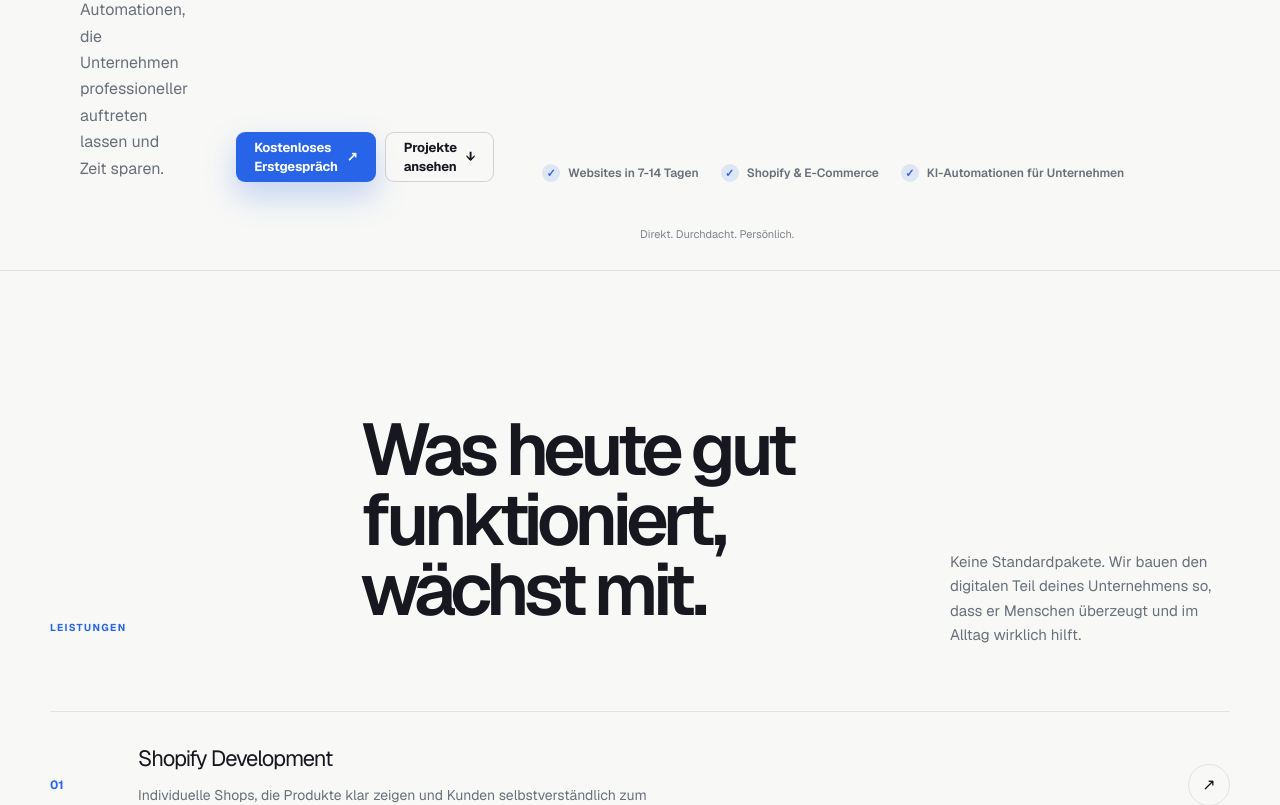
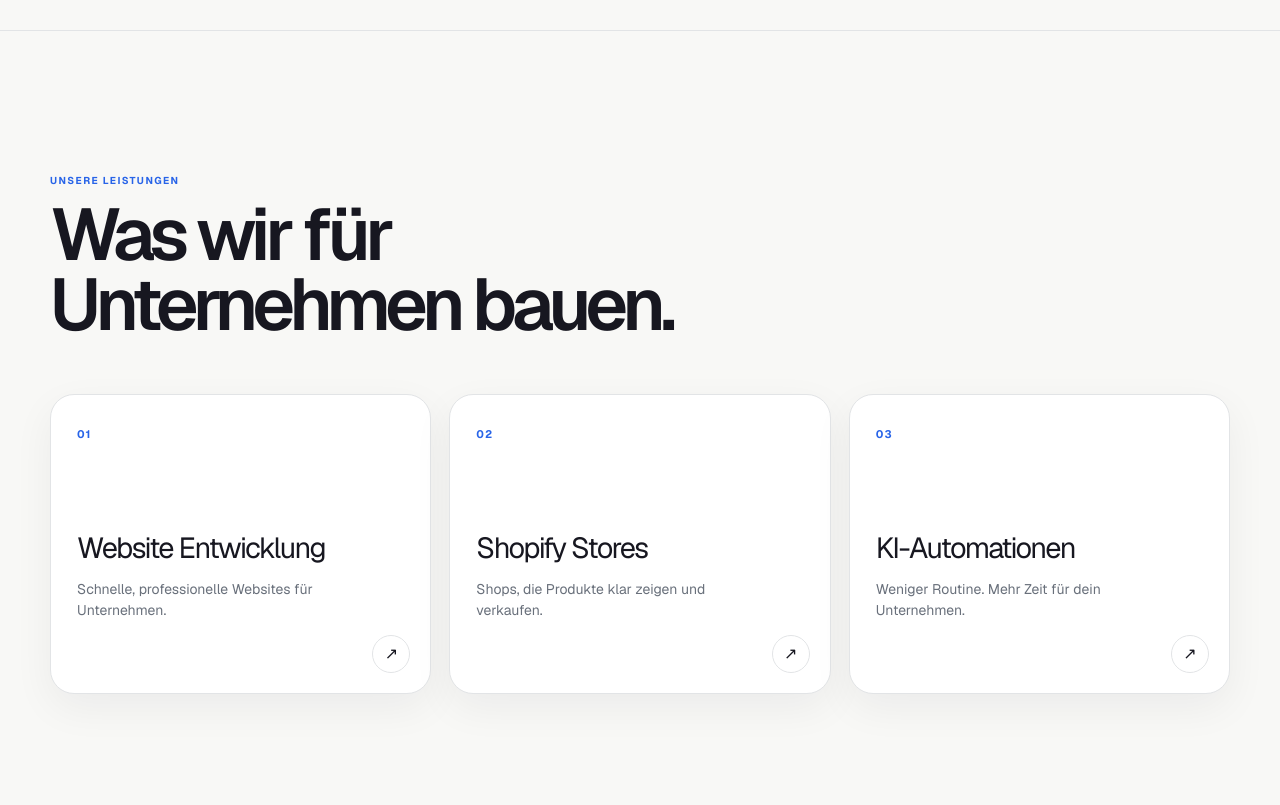
Before and after one commit to fawazkh2/trustway-digital, a Next.js app: page / in a window 1280 px wide. Shown: the part 660-1465 px from the top of the page. Built offline with nearby package versions, Linux system fonts and the light colour scheme.

Commit message:
Simplify homepage hero and services

```diff
--- a/app/page.tsx
+++ b/app/page.tsx
@@ -6,10 +6,9 @@ import { HomeFaq } from "./home-faq";
 import { HomeHeader } from "./home-header";
 
 const services = [
-  { number: "01", title: "Shopify Development", text: "Individuelle Shops, die Produkte klar zeigen und Kunden selbstverständlich zum Kauf führen." },
-  { number: "02", title: "Website Development", text: "Schnelle Websites, die Vertrauen schaffen, Positionierung schärfen und Anfragen auslösen." },
-  { number: "03", title: "AI Automation", text: "Smarte Workflows, die wiederkehrende Arbeit abnehmen und dir spürbar Zeit zurückgeben." },
-  { number: "04", title: "Booking Systems", text: "Buchungserlebnisse, die sich für dein Team ebenso einfach anfühlen wie für deine Kunden." },
+  { number: "01", title: "Website Entwicklung", text: "Schnelle, professionelle Websites für Unternehmen." },
+  { number: "02", title: "Shopify Stores", text: "Shops, die Produkte klar zeigen und verkaufen." },
+  { number: "03", title: "KI-Automationen", text: "Weniger Routine. Mehr Zeit für dein Unternehmen." },
 ];
 const steps = [
   { number: "01", title: "Anfrage", text: "Du erklärst, wo du heute stehst und wohin du willst.", icon: "✦" },
@@ -39,8 +38,8 @@ const shopifyConcepts = concepts.slice(0, 8);
 
 export default function Home() {
   return <main className="home-page"><HomeHeader />
-    <section id="home" className="hero"><div className="hero-grid" aria-hidden="true" /><div className="hero-glow hero-glow-one" aria-hidden="true" /><div className="hero-glow hero-glow-two" aria-hidden="true" /><div className="shell hero-content"><p className="eyebrow fade-up">Webentwicklung · Shopify · KI-Automation</p><h1 className="hero-title fade-up">Websites, Shopify &amp;<br /><span>KI-Lösungen für Unternehmen.</span></h1><div className="hero-bottom fade-up"><p>Wir entwickeln moderne Websites, Shopify Stores und KI-Automationen, die Unternehmen professioneller auftreten lassen und Zeit sparen.</p><div className="button-row"><Link href="/kontakt" className="button button-primary">Kostenloses Erstgespräch <span aria-hidden="true">↗</span></Link><Link href="/portfolio" className="button button-secondary">Projekte ansehen <span aria-hidden="true">↓</span></Link></div><ul className="hero-benefits"><li><span aria-hidden="true">✓</span> Websites in 7-14 Tagen</li><li><span aria-hidden="true">✓</span> Shopify &amp; E-Commerce</li><li><span aria-hidden="true">✓</span> KI-Automationen für Unternehmen</li></ul></div></div><div className="shell hero-caption"><span>Direkt. Durchdacht. Persönlich.</span><span>Für Unternehmen, die weiter wollen.</span></div></section>
-    <section id="services" className="section services-section"><div className="shell"><div className="section-intro"><p className="eyebrow">Leistungen</p><h2>Was heute gut<br />funktioniert, wächst mit.</h2><p>Keine Standardpakete. Wir bauen den digitalen Teil deines Unternehmens so, dass er Menschen überzeugt und im Alltag wirklich hilft.</p></div><div className="services-list">{services.map((service) => <article className="service-row" key={service.number}><span className="service-number">{service.number}</span><div><h3>{service.title}</h3><p>{service.text}</p></div><a href="#contact" className="circle-link" aria-label={`Mehr über ${service.title} erfahren`}><span aria-hidden="true">↗</span></a></article>)}</div></div></section>
+    <section id="home" className="hero hero-direct"><div className="hero-grid" aria-hidden="true" /><div className="hero-glow hero-glow-one" aria-hidden="true" /><div className="hero-glow hero-glow-two" aria-hidden="true" /><div className="shell hero-content"><p className="eyebrow fade-up">Bielefeld &amp; Remote</p><h1 className="hero-title fade-up">Websites, Shopify &amp; KI<br /><span>– alles aus einer Hand.</span></h1><div className="hero-bottom fade-up"><p>Wir entwickeln digitale Lösungen für Unternehmen.</p><div className="button-row"><Link href="/kontakt" className="button button-primary">Kostenloses Erstgespräch <span aria-hidden="true">↗</span></Link><Link href="/portfolio" className="button button-secondary">Portfolio ansehen <span aria-hidden="true">↓</span></Link></div><ul className="hero-benefits"><li><span aria-hidden="true">✓</span> Websites</li><li><span aria-hidden="true">✓</span> Shopify</li><li><span aria-hidden="true">✓</span> KI</li><li><span aria-hidden="true">✓</span> Bielefeld &amp; Remote</li></ul></div></div></section>
+    <section id="services" className="section services-section"><div className="shell"><div className="services-direct-heading"><p className="eyebrow">Unsere Leistungen</p><h2>Was wir für<br />Unternehmen bauen.</h2></div><div className="services-direct-grid">{services.map((service) => <article className="service-direct-card" key={service.number}><span>{service.number}</span><h3>{service.title}</h3><p>{service.text}</p><a href="#contact" aria-label={`Mehr über ${service.title} erfahren`}><span aria-hidden="true">↗</span></a></article>)}</div></div></section>
     <section id="process" className="section process-section"><div className="shell"><div className="section-heading"><div><p className="eyebrow">Zusammenarbeit</p><h2>Wenig Reibung.<br />Viel Klarheit.</h2></div><p className="section-aside">Ein fokussierter Prozess, damit gute Entscheidungen schnell entstehen und dein Projekt nicht im Alltag untergeht.</p></div><div className="process-grid">{steps.map((step) => <article className="process-card" key={step.number}><div className="process-card-top"><span>{step.number}</span><i aria-hidden="true">{step.icon}</i></div><h3>{step.title}</h3><p>{step.text}</p></article>)}</div></div></section>
     <section id="portfolio" className="section portfolio-section"><div className="shell"><div className="section-heading"><div><p className="eyebrow">Shopify Concepts</p><h2>Stores, die man<br />gern entdecken will.</h2></div><p className="portfolio-note">Unabhängige Konzeptstudien für Marken mit Anspruch.</p></div><div className="shopify-concept-grid">{shopifyConcepts.map((concept) => <article className="shopify-concept-card" key={concept.slug}><div className="shopify-concept-preview"><Image src={concept.image} alt={`${concept.title} Konzeptprojekt`} fill sizes="(max-width: 760px) 100vw, 50vw" /></div><div className="shopify-concept-meta"><div><p>{concept.category.replace("Shopify · ", "")}</p><h3>{concept.title}</h3><span>Konzeptprojekt</span></div><Link href={`/portfolio/${concept.slug}`} className="shopify-concept-link">Details <span aria-hidden="true">↗</span></Link></div></article>)}</div></div></section>
     <section className="section trust-section"><div className="shell"><div className="trust-intro"><p className="eyebrow">Warum Trustway Digital</p><h2>Gute digitale Arbeit<br />braucht kein Theater.</h2><p>Sie braucht einen Partner, der zuhört, Verantwortung übernimmt und mit dir eine Lösung baut, die im echten Alltag besteht.</p></div><div className="trust-grid">{reasons.map((reason) => <article key={reason.number}><span>{reason.number}</span><h3>{reason.title}</h3><p>{reason.text}</p></article>)}</div></div></section>
--- a/app/premium.css
+++ b/app/premium.css
@@ -35,6 +35,7 @@ body { background: var(--paper); color: var(--ink); }
 
 /* Home */
 .home-page .hero { min-height: 650px; padding: 132px 0 66px; background: radial-gradient(360px 260px at 88% 10%, color-mix(in srgb, var(--blue) 15%, transparent), transparent 72%), var(--paper); }
+.home-page .hero-direct { min-height: 610px; }
 .home-page .fade-up { animation: none; }
 .home-page .hero-grid { display: none; }
 .home-page .hero-glow-one { top: 3%; right: -42%; width: 330px; opacity: .25; filter: blur(35px); }
@@ -57,6 +58,16 @@ body { background: var(--paper); color: var(--ink); }
 .home-page .service-row .circle-link { display: none; }
 .home-page .service-row h3 { font-size: 22px; }
 .home-page .service-row p { font-size: 14px; line-height: 1.55; }
+.services-direct-heading { margin-bottom: 34px; }
+.services-direct-heading h2 { margin: 0; font-size: clamp(38px, 10vw, 52px); letter-spacing: -.08em; line-height: .94; }
+.services-direct-grid { display: grid; gap: 14px; }
+.service-direct-card { position: relative; min-height: 218px; overflow: hidden; border: 1px solid var(--line); border-radius: var(--studio-radius); padding: 22px; background: var(--studio-surface); box-shadow: var(--studio-shadow); transition: transform 220ms cubic-bezier(.2,.8,.2,1), box-shadow 220ms cubic-bezier(.2,.8,.2,1); }
+.service-direct-card:hover { transform: translateY(-4px); box-shadow: var(--studio-shadow-hover); }
+.service-direct-card > span { color: var(--blue); font-size: 11px; font-weight: 700; letter-spacing: .1em; }
+.service-direct-card h3 { max-width: 260px; margin: 42px 0 8px; font-size: 25px; letter-spacing: -.055em; }
+.service-direct-card p { max-width: 270px; margin: 0; color: var(--muted); font-size: 14px; line-height: 1.55; }
+.service-direct-card > a { position: absolute; right: 20px; bottom: 20px; display: grid; width: 38px; height: 38px; place-items: center; border: 1px solid var(--line); border-radius: 50%; transition: background 180ms ease, color 180ms ease; }
+.service-direct-card > a:hover { background: var(--ink); color: var(--paper); }
 .home-page .process-section { background: color-mix(in srgb, var(--ink) 2.5%, var(--paper)); }
 .home-page .process-grid { grid-template-columns: 1fr; border-radius: var(--studio-radius); overflow: hidden; }
 .home-page .process-card { min-height: 168px; padding: 20px; background: var(--studio-surface); }
@@ -183,6 +194,7 @@ body { background: var(--paper); color: var(--ink); }
   .home-page .desktop-nav { position: static; gap: 2px; padding: 0; border: 0; border-radius: 0; background: transparent; box-shadow: none; }
   .home-page .desktop-nav a { width: auto; padding: 8px 11px; font-size: 13px; }
   .home-page .hero { min-height: 720px; padding: 154px 0 88px; }
+  .home-page .hero-direct { min-height: 690px; }
   .home-page .hero-grid { display: block; opacity: .035; }
   .home-page .hero-glow-one { top: 9%; right: -10%; width: 470px; opacity: .34; }
   .home-page .hero-title { font-size: clamp(64px, 7.2vw, 98px); }
@@ -197,6 +209,11 @@ body { background: var(--paper); color: var(--ink); }
   .home-page .section-intro, .home-page .trust-intro { display: grid; margin-bottom: 64px; }
   .home-page .service-row { grid-template-columns: 76px 1fr auto; padding: 30px 0; }
   .home-page .service-row .circle-link { display: grid; }
+  .services-direct-heading { margin-bottom: 54px; }
+  .services-direct-heading h2 { font-size: clamp(52px, 5.7vw, 78px); }
+  .services-direct-grid { grid-template-columns: repeat(3, 1fr); gap: 18px; }
+  .service-direct-card { min-height: 300px; padding: 26px; }
+  .service-direct-card h3 { margin-top: 82px; font-size: 29px; }
   .home-page .process-grid { grid-template-columns: repeat(4, 1fr); }
   .home-page .process-card { min-height: 236px; }
   .home-page .process-card h3 { margin-top: 56px; }
```
